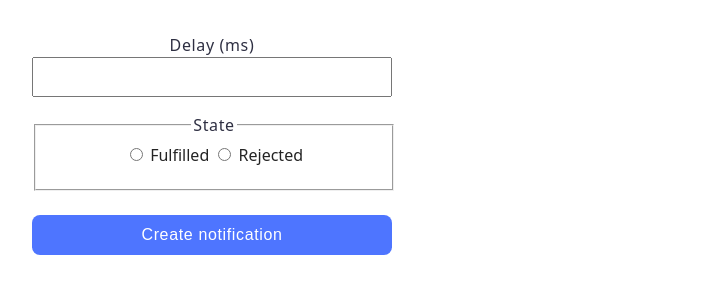
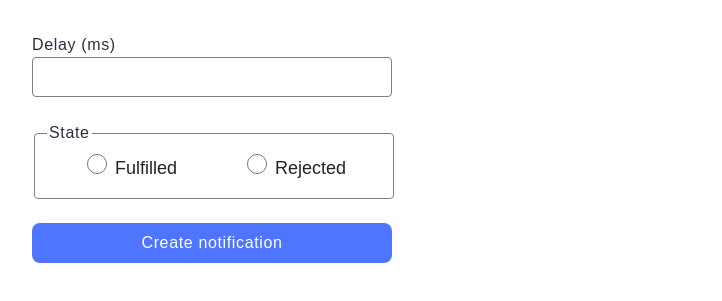
Before and after one commit to OleksiyPerepelyuk/goit-js-hw-10, a website built with Vite: page src/2-snackbar.html in a window 1280 px wide. Shown: the part 261-562 px from the top of the page, without its empty margins (164-886 px from the left). Built offline with nearby package versions, Linux system fonts and the light colour scheme.

Commit message:
added styles

```diff
--- a/src/2-snackbar.html
+++ b/src/2-snackbar.html
@@ -22,24 +22,12 @@
 
           <fieldset class="fieldset-state">
             <legend class="legend-state">State</legend>
-            <label>
-              <input
-                class="input-fulfilled"
-                type="radio"
-                name="state"
-                value="fulfilled"
-                required
-              />
+            <label class="label-radio">
+              <input type="radio" name="state" value="fulfilled" required />
               Fulfilled
             </label>
-            <label>
-              <input
-                class="input-rejected"
-                type="radio"
-                name="state"
-                value="rejected"
-                required
-              />
+            <label class="label-radio">
+              <input type="radio" name="state" value="rejected" required />
               Rejected
             </label>
           </fieldset>
--- a/src/css/snackbar.css
+++ b/src/css/snackbar.css
@@ -4,28 +4,44 @@
 }
 
 .label-delay {
+  font-family: 'Montserrat', sans-serif;
   font-weight: 400;
   font-size: 16px;
   line-height: 150%;
   letter-spacing: 0.04em;
+  display: block;
+  text-align: left;
   color: #2e2f42;
   margin-bottom: 8px;
+  border-radius: 4px;
 }
 
-.input-delay {
+input[name='delay'] {
   width: 100%;
   height: 40px;
   margin-bottom: 16px;
   box-sizing: border-box;
   padding: 8px 16px;
+  border-radius: 4px;
+  border: 1px solid #808080;
+  outline: none;
+}
+
+input[name='delay']:hover {
+  border: 1px solid #2e2f42;
+}
+
+input[name='delay']:focus {
+  border: 1px solid #4e75ff;
 }
 
 .legend-state {
+  font-family: 'Montserrat', sans-serif;
   font-weight: 400;
   font-size: 16px;
   line-height: 150%;
   letter-spacing: 0.04em;
-
+  text-align: left;
   color: #2e2f42;
 }
 
@@ -34,12 +50,27 @@
   height: 78px;
   box-sizing: border-box;
   margin-bottom: 24px;
+  border-radius: 4px;
+  border: 1px solid #808080;
 }
 
-.input-fulfilled {
+.fieldset-state:hover {
+  border: 1px solid #2e2f42;
 }
 
-.input-Rejected {
+.label-radio {
+  font-family: 'Montserrat', sans-serif;
+  font-weight: 400;
+  font-size: 18px;
+  line-height: 150%;
+  padding: 30px;
+}
+
+input[type='radio'] {
+  display: inline-block;
+  color: #2e2f42;
+  width: 20px;
+  height: 20px;
 }
 
 .btn-create {
--- a/src/css/timer.css
+++ b/src/css/timer.css
@@ -12,6 +12,7 @@ input#datetime-picker {
   padding: 7px 15px;
   margin-left: 156px;
   margin-right: 8px;
+  outline: none;
 }
 
 input#datetime-picker:focus {
```
Also changed, not shown: README.tr.md (added, +84 -0 lines), src/main.js (added).
